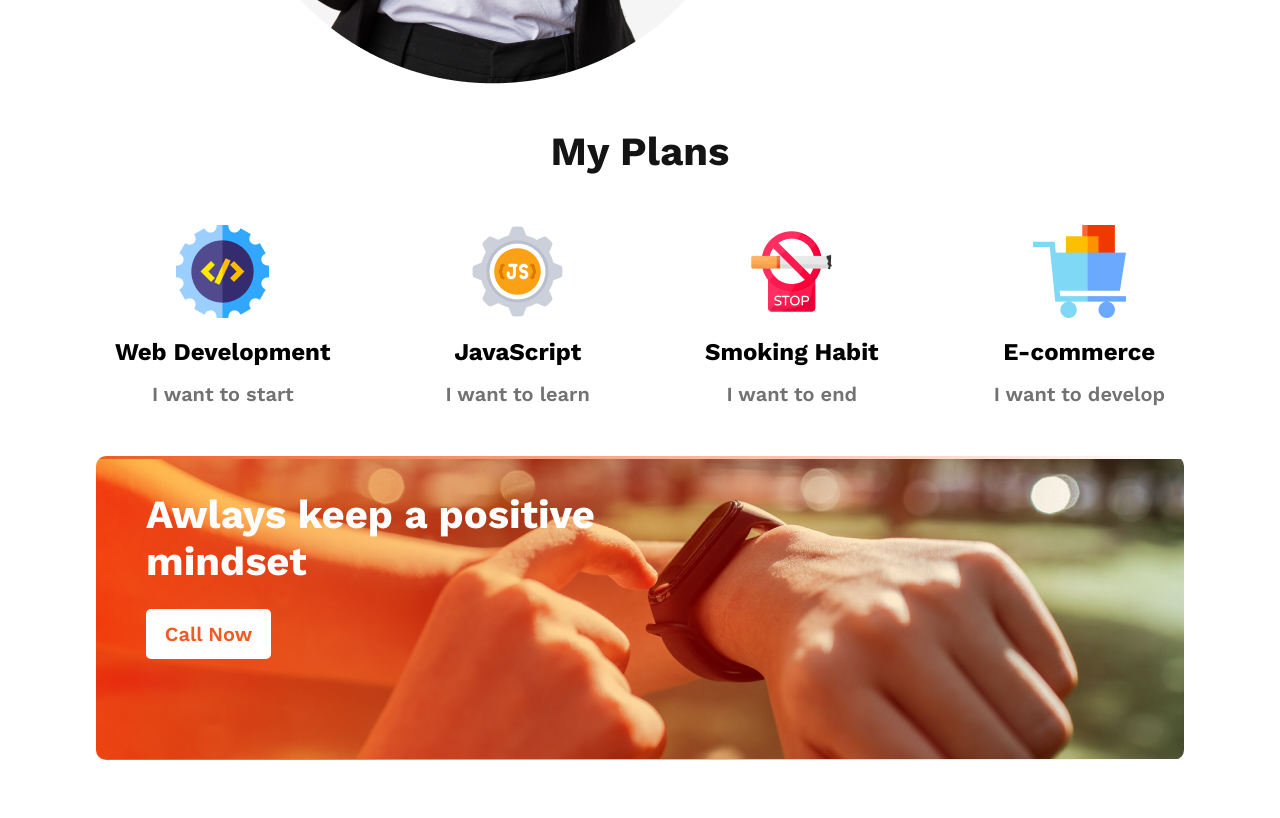
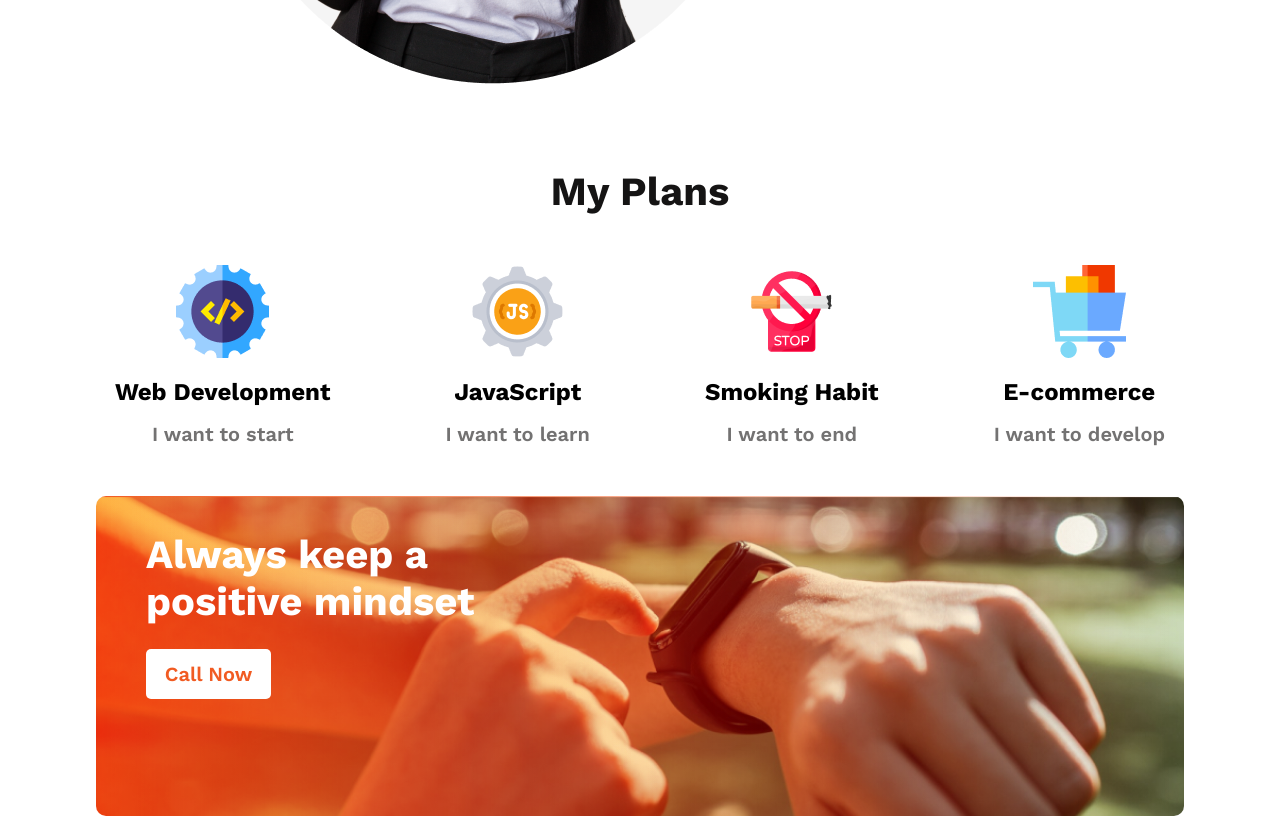
Before and after one commit to tasnianoor/New-Year-First-Assignment, a plain HTML site: page index.html in a window 1280 px wide. Shown: the part 1520-2338 px from the top of the page. Drawn offline with nearby package versions, Linux system fonts and the light colour scheme.

Commit message:
Assignment final commit

```diff
--- a/index.html
+++ b/index.html
@@ -83,7 +83,7 @@
             <!-- Watch section -->
             <div class="watch">
               <div class="watch-content">
-                <h3>Awlays keep a positive mindset</h3>
+                <h3>Always keep a positive mindset</h3>
                 <button class="secondary-btn">Call Now</button>
               </div>
             </div>
--- a/styles/assignment.css
+++ b/styles/assignment.css
@@ -43,12 +43,10 @@
     display: flex;
     justify-content: flex-start;
     align-items: center;
-    padding-bottom: 20px;
   }
 
 .person-image {
     margin-left: 206px;
-
   }
 .person-content {
     width: 420px;
@@ -93,17 +91,19 @@
   color: #151414;
 
   text-align: center;
+  margin-bottom: 50px;
 }
 .my-plan-title {
   margin-top: 50px;
 
   display: flex;
+  /* margin: 0 268px 130px 200px; */
 
   justify-content: space-evenly;
 }
 
 .plan{
-    margin-top: 20px;
+    margin-top: 80px;
 }
 .plans {
   text-align: center;
@@ -128,7 +128,8 @@
   background-position: center, center;
   background-repeat: no-repeat, no-repeat;
   background-blend-mode: overlay;
-  min-height: 38vh;
+  background-size: cover;
+  min-height: 40vh;
   position: relative;
   width: 85%;
   margin: auto;
```
